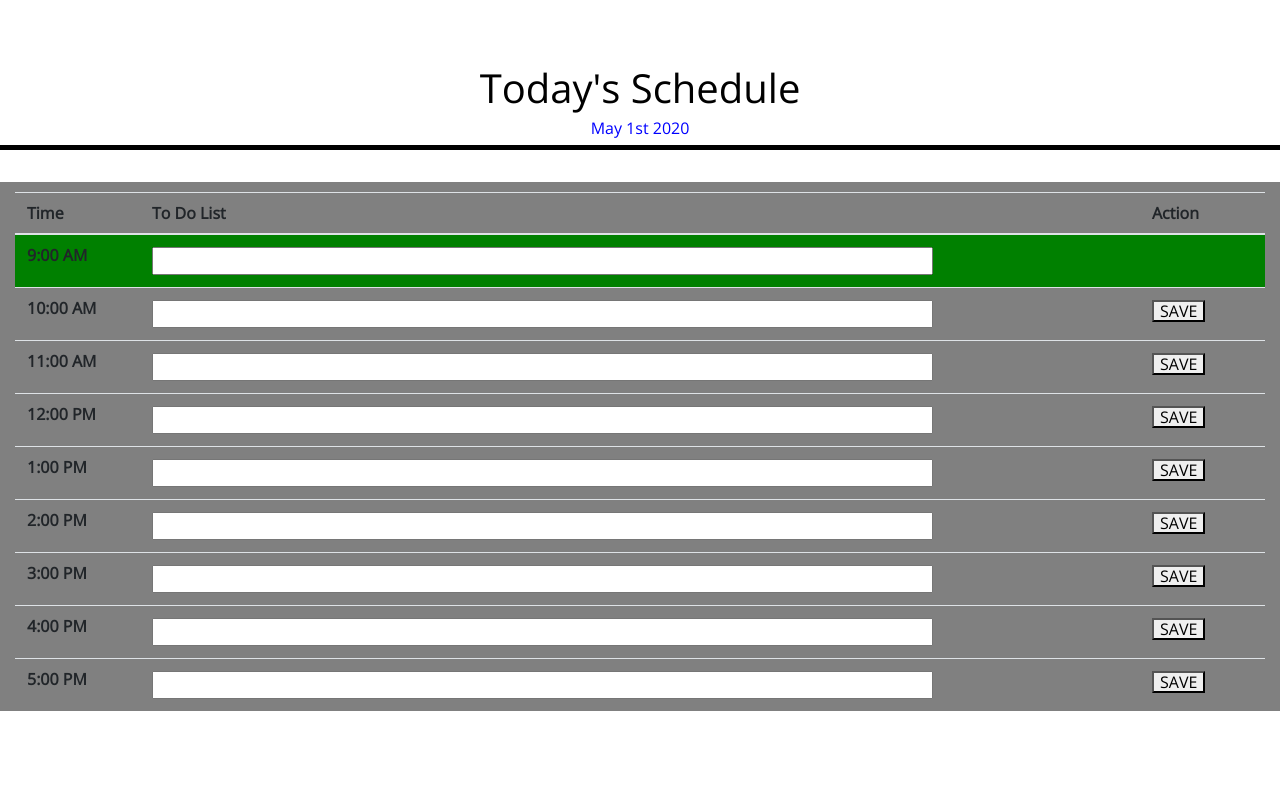
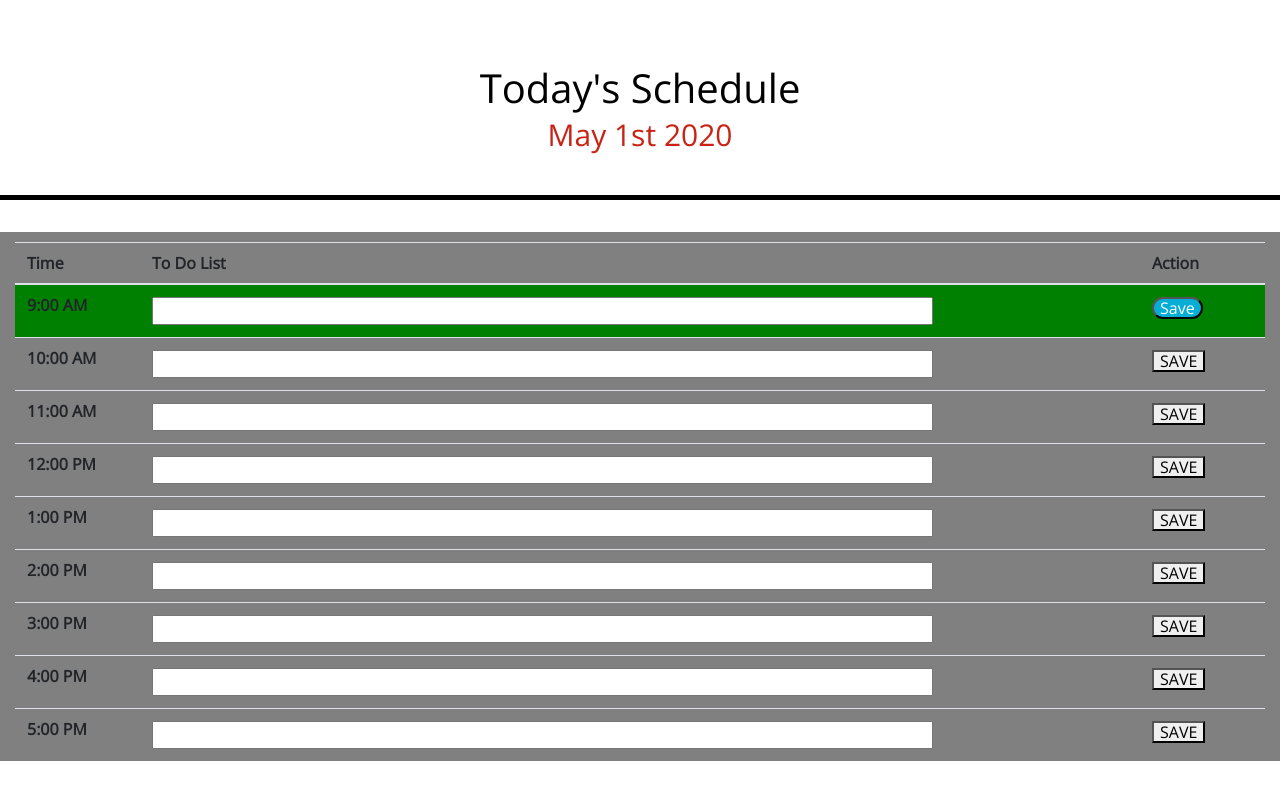
Before and after one commit to TracyVy/Daily-Schedule, a plain HTML site: page Develop/index.html in a window 1280 px wide. Drawn offline with nearby package versions, Linux system fonts and the light colour scheme.

Commit message:
first commit

```diff
--- a/Develop/index.html
+++ b/Develop/index.html
@@ -41,15 +41,16 @@
             <th scope="row">9:00 AM</th>
             <td><input class="input" id="hour_1" type="text" /></td>
             <td>
-              <form
+              <input
+                class="saveBtn"
                 type="button"
-                id="saveBtn"
-                value="SAVE"
-                action="save.php"
-                method="POST"
-              ></form>
+                id="saveBtn1"
+                value="Save"
+                onclick="save('hour_1')"
+              />
             </td>
           </tr>
+
           <tr class="hour_2">
             <th scope="row">10:00 AM</th>
             <td><input class="input" id="hour_2" type="text" /></td>
--- a/Develop/style.css
+++ b/Develop/style.css
@@ -19,17 +19,18 @@ textarea {
   color: black;
   border-radius: 0;
   border-bottom: 5px solid black;
-  height: 150px;
+  height: 200px;
 }
 
 .title {
   margin-top: 0px;
-  align-items: center;
+  display: flex;
+  justify-content: center;
 }
 
 .currentDate {
-  color: blue;
-  font-size: medium;
+  color: rgb(200, 35, 20);
+  font-size: 30px;
 }
 
 .container-fluid {
@@ -38,7 +39,6 @@ textarea {
 }
 
 .row {
-  white-space: pre-wrap;
   height: 150px;
 }
 
@@ -78,9 +78,7 @@ textarea {
 }
 
 .saveBtn {
-  border-left: 1px solid black;
-  border-top-right-radius: 15px;
-  border-bottom-right-radius: 15px;
+  border-radius: 15px;
   background-color: #06aed5;
   color: white;
 }
```
